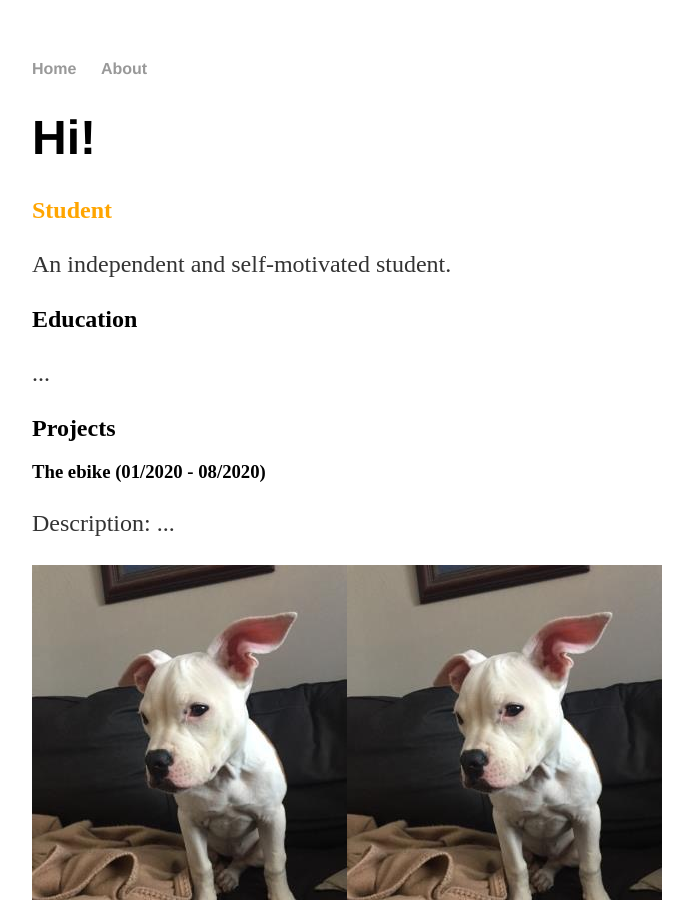
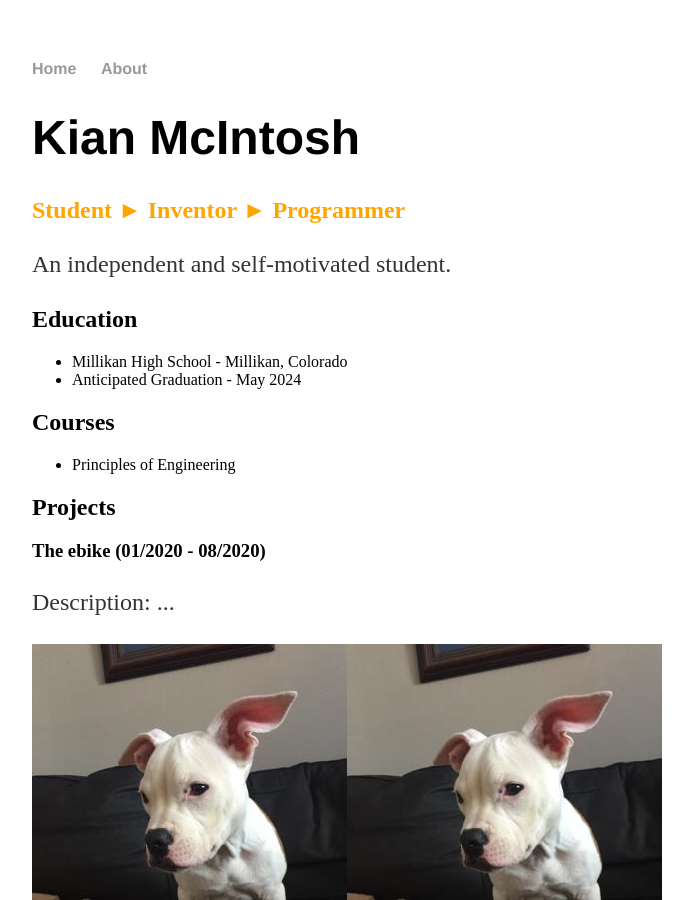
Before and after one commit to kian-mc/kian-mc.github.io, a Jekyll site: the page built from index.html, in a window 1280 px wide and 900 px high. Shown: the whole window, without its empty margins (160-853 px from the left). Built offline with Jekyll 4.4.1, drawn with Linux system fonts in a browser that asks for light colours; some of the changed text lies outside the part shown.

Commit message:
Update index.html
Some ideas for intro.

```diff
--- a/index.html
+++ b/index.html
@@ -3,11 +3,18 @@ layout: default
 title: KMc Productions
 ---
 <div class="blurb">
-	<h1>Hi!</h1>
-<h2 style="color:orange;">Student</h2>
+	<h1>Kian McIntosh</h1>
+<h2 style="color:orange;">Student &#9658; Inventor &#9658; Programmer</h2>
 <p>An independent and self-motivated student.</p>
 <h2>Education</h2>
-<p>...</p>
+<ul>
+<li>Millikan High School - Millikan, Colorado</li>
+<li>Anticipated Graduation - May 2024</li>
+</ul>
+<h2>Courses</h2>
+<ul>
+<li>Principles of Engineering</li>
+</ul>
 <h2>Projects</h2>
 <h3>The ebike (01/2020 - 08/2020)</h3>
 	<p>Description: ...</p>
@@ -25,8 +32,5 @@ title: KMc Productions
 <ul>
 <li>Small electronic soldering</li>
 </ul>
-<h2>Courses</h2>
-<ul>
-<li>Principles of Engineering</li>
-</ul>
+
 </div>
```
